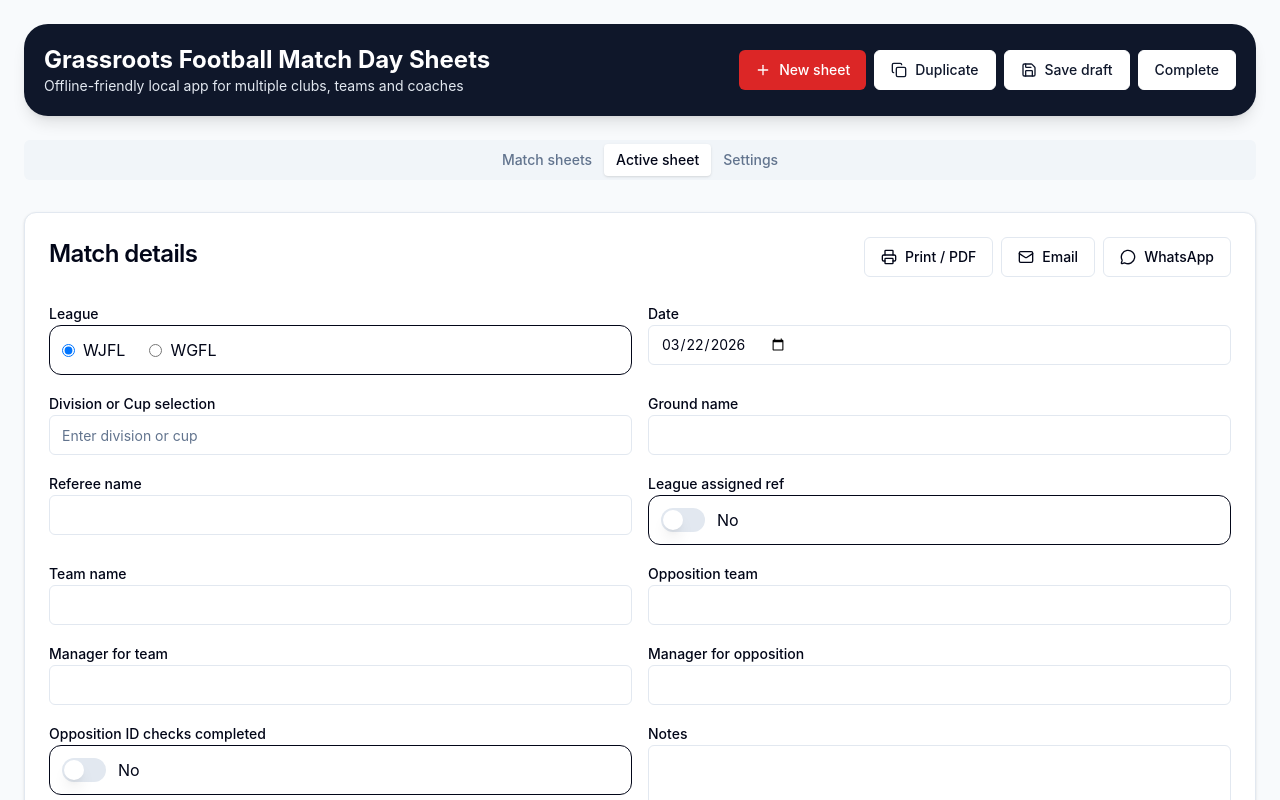
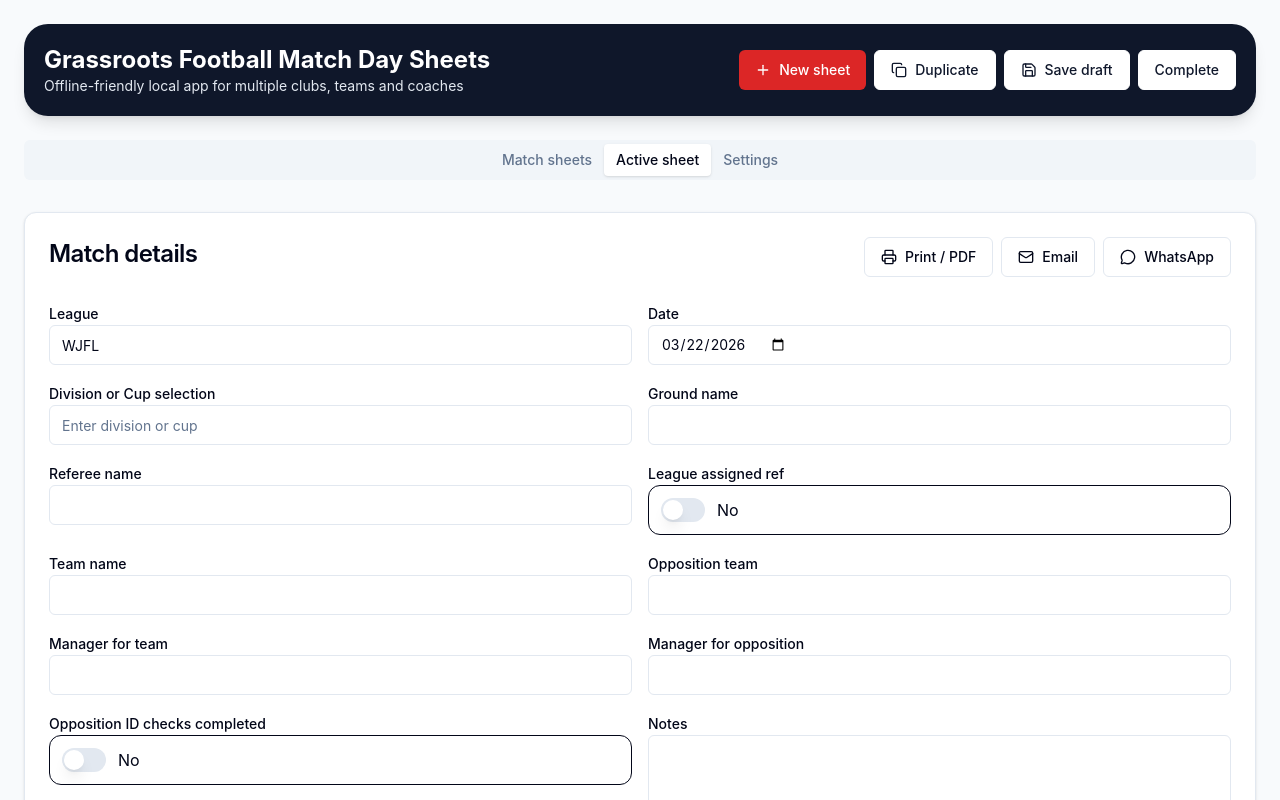
Before and after one commit to carlh1984/match-day-sheets-app, a React (Vite) app: page / in a window 1280 px wide. Shown: the top 800 px of the page. Built offline with nearby package versions, Linux system fonts and the light colour scheme.

Commit message:
Update App.jsx
Change league selection
  to text input

```diff
--- a/src/App.jsx
+++ b/src/App.jsx
@@ -773,10 +773,7 @@ export default function App() {
               <CardContent className="grid gap-4 md:grid-cols-2">
                 <div className="space-y-2">
                   <Label>League</Label>
-                  <div className="flex gap-6 rounded-xl border p-3">
-                    <label className="flex items-center gap-2"><input type="radio" name="league" checked={activeSheet.league === "WJFL"} onChange={() => updateSheet({ league: "WJFL" })} /> WJFL</label>
-                    <label className="flex items-center gap-2"><input type="radio" name="league" checked={activeSheet.league === "WGFL"} onChange={() => updateSheet({ league: "WGFL" })} /> WGFL</label>
-                  </div>
+                  <Input value={activeSheet.league} onChange={(e) => updateSheet({ league: e.target.value })} placeholder="Enter league name (e.g. WJFL)" />
                 </div>
                 <div className="space-y-2">
                   <Label>Date</Label>
```
